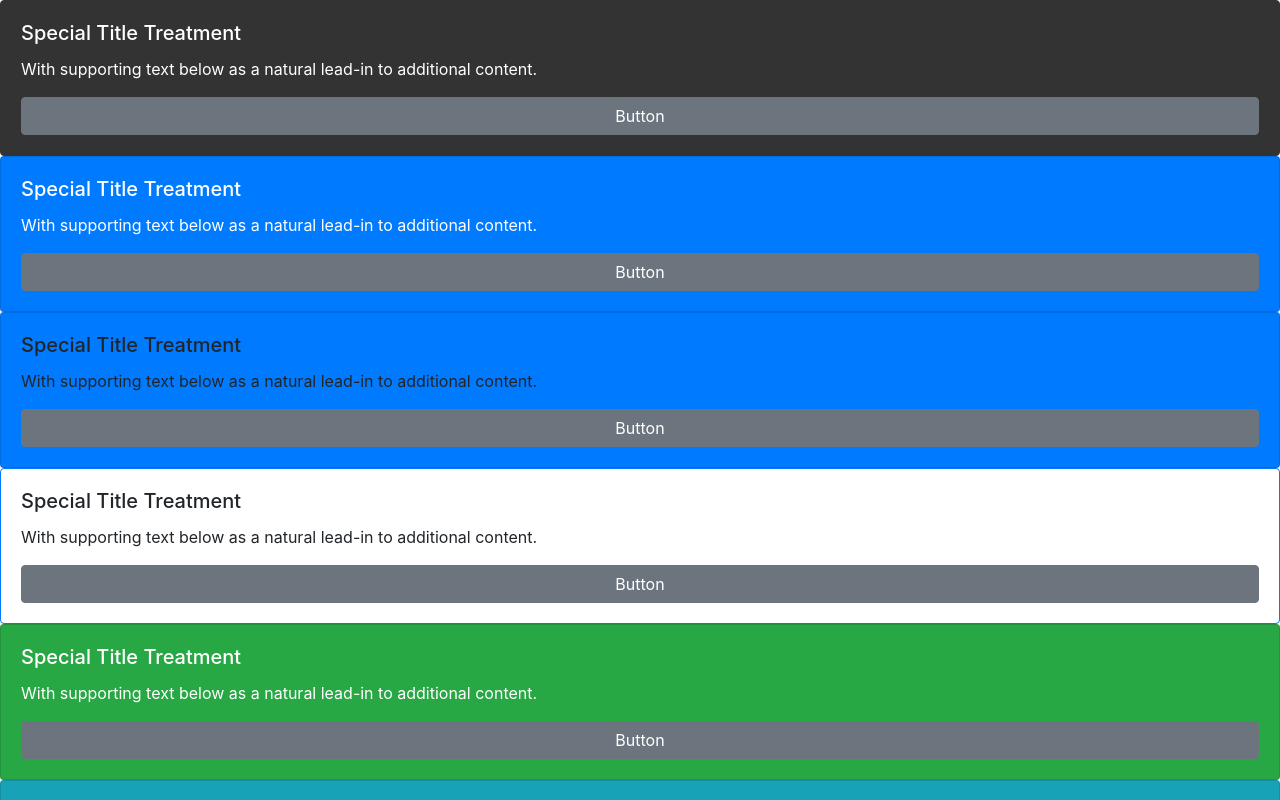
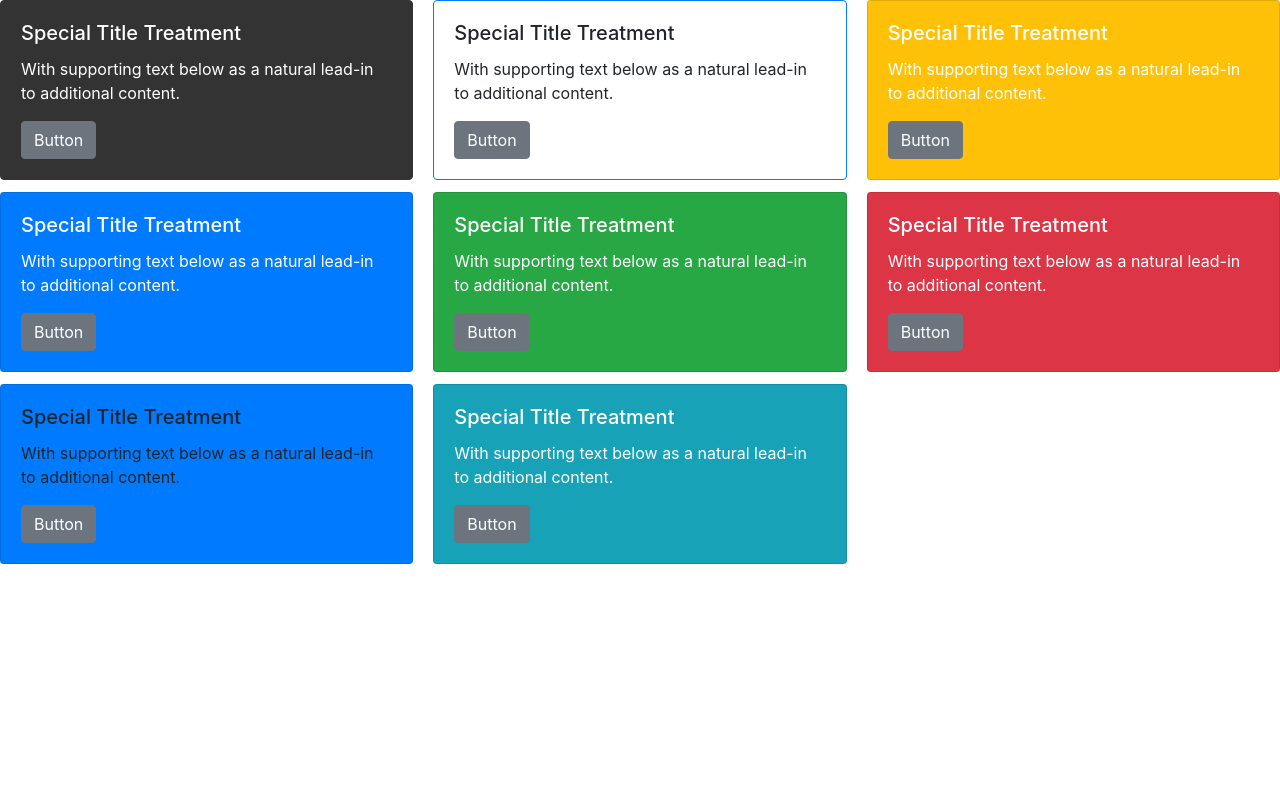
Before and after one commit to vsaravanan/reactjs, a React (Create React App) app in the folder reactstrap/: page / in a window 1280 px wide. Shown: the top 800 px of the page. Built offline with nearby package versions, Linux system fonts and the light colour scheme.

Commit message:
CardColumns

```diff
--- a/reactstrap/src/Card.js
+++ b/reactstrap/src/Card.js
@@ -1,10 +1,10 @@
 import React from 'react';
 import { Card, CardImg, CardText, CardBody, CardLink,
-  CardTitle, CardSubtitle, Button, Row, Col, CardHeader, CardFooter  } from 'reactstrap';
+  CardTitle, CardSubtitle, Button, Row, Col, CardHeader, CardFooter, CardColumns  } from 'reactstrap';
 
 const Example = (props) => {
     return (
-      <div>
+      <CardColumns>
         <Card body inverse style={{ backgroundColor: '#333', borderColor: '#333' }}>
           <CardTitle>Special Title Treatment</CardTitle>
           <CardText>With supporting text below as a natural lead-in to additional content.</CardText>
@@ -45,7 +45,7 @@ const Example = (props) => {
           <CardText>With supporting text below as a natural lead-in to additional content.</CardText>
           <Button color="secondary">Button</Button>
         </Card>
-      </div>
+      </CardColumns>
     );
   };
 
```
